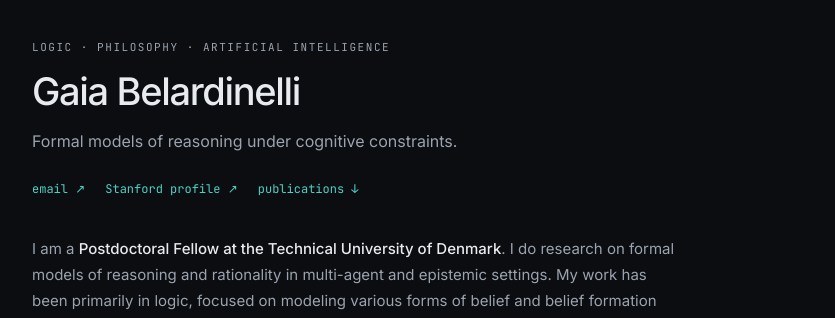
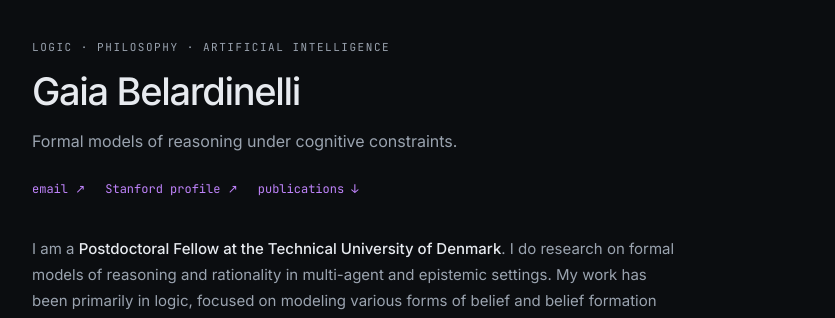
Before and after one commit to gaiabel/gaiabel.github.io, a plain HTML site: page index.html in a window 1280 px wide. Shown: the part 97-415 px from the top of the page, 156-991 px from the left. Drawn offline with Linux system fonts and the light colour scheme.

Commit message:
color update.html

```diff
--- a/index.html
+++ b/index.html
@@ -18,7 +18,7 @@
       --line: #232830;
       --text: #e7eaef;
       --muted: #9aa3af;
-      --accent: #4fd1c5;
+      --accent: #c084fc;
     }
 
     * { box-sizing: border-box; }
```
